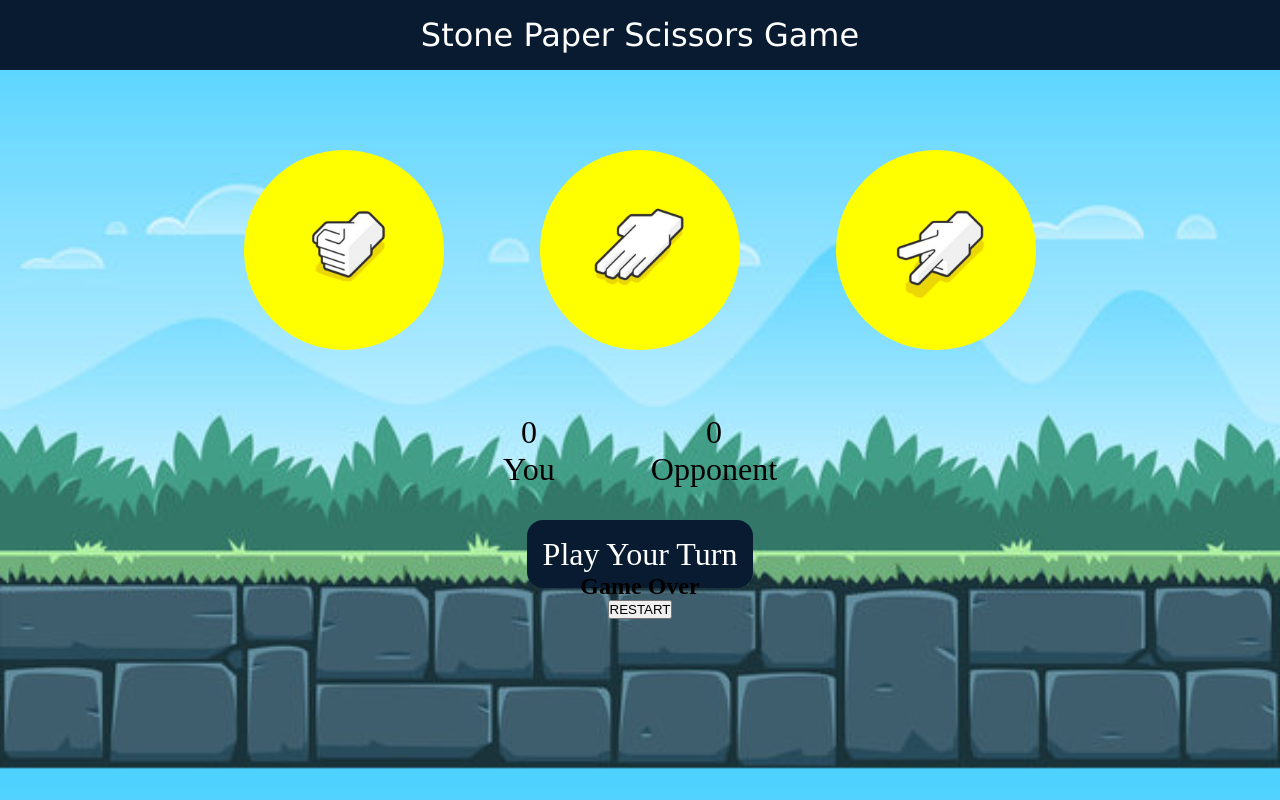
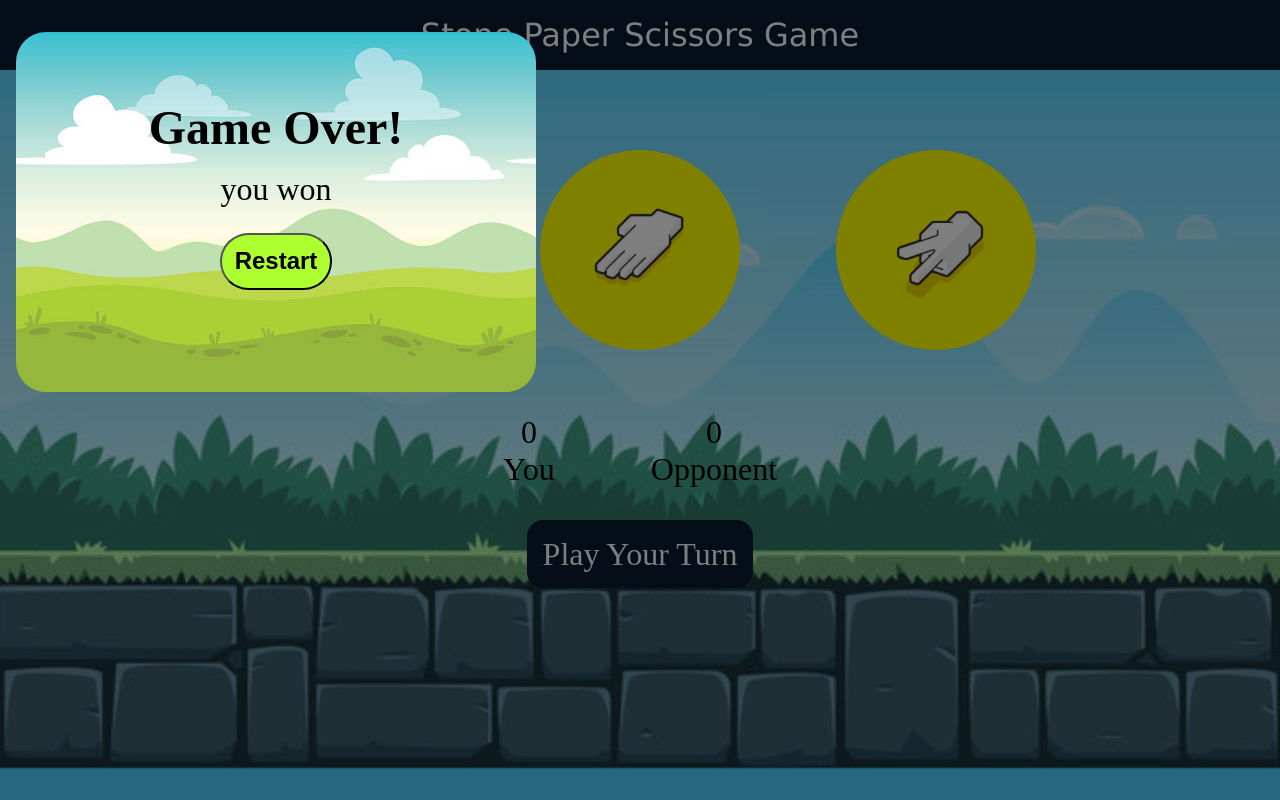
Before and after one commit to Shubham277353/Stone-paper-scissors-game, a plain HTML site: page index.html in a window 1280 px wide. Drawn offline with Linux system fonts and the light colour scheme.

Commit message:
added popup box after 5 round ends ,which shows the final winner and restart button

```diff
--- a/index.html
+++ b/index.html
@@ -39,13 +39,15 @@
       <p id="msg">Play Your Turn</p>
     </div>
 
-    <div id="popUp">
-      <div id="popUpContent">
-        <h2 id="game-over">Game Over</h2>
-        <p id="finalScore"></p>
-        <button id="restart-button">RESTART</button>
+    <div id="popup" class="popup">
+      <div class="popup-content">
+        <div class="content">
+        <h2>Game Over!</h2>
+        <p id="finalScore">you won</p>
+        <button id="restart-button">Restart</button></div>
       </div>
     </div>
+
 
     <script src="/Stone-paper-scissors-game/script.js"></script>
   </body>
--- a/script.js
+++ b/script.js
@@ -2,9 +2,12 @@
 let stone = document.querySelector(".stone");
 let paper = document.querySelector(".paper");
 let scissors = document.querySelector(".scissors");
-const userScore = document.querySelector("#userscore");
-const compScore = document.querySelector("#compscore");
+let userScore = document.querySelector("#userscore");
+let compScore = document.querySelector("#compscore");
 const message = document.querySelector("#msg");
+const finalMessage = document.querySelector("#finalScore")
+const popUp = document.querySelector("#popup")
+const restart = document.querySelector("#restart-button")
 
 
 
@@ -13,6 +16,19 @@ function getComputerChoice() {
     const randomIndex = Math.floor(Math.random() * 3);
     return choices[randomIndex];
 }
+
+restart.addEventListener("click", () => {
+  round  = 0;
+  humanScore = 0;
+  computerScore = 0;
+  userScore.textContent = 0;
+  compScore.textContent = 0;
+
+  console.log(humanScore);
+  console.log(computerScore);
+  popUp.style.display = "none";
+})
+
 
 let humanScore = 0;
 let computerScore = 0;
@@ -52,18 +68,15 @@ function playRound(newHumanChoice) {
 
 
   function endGame() {
-    let message;
     if (humanScore === computerScore) {
-        message.textContent = "Wow, it's a draw. Well played!";
+        finalMessage.textContent = "Wow, it's a draw. Well played!";
     } else if (humanScore > computerScore) {
-        message.textContent = "Congratulations!!!! You won!";
+      finalMessage.textContent = "Congratulations!!!! You won!";
     } else {
-        message.textContent = "Sadly, you lost. Well played though.";
+      finalMessage.textContent = "Sadly, you lost. Well played though.";
     }
 
-    stone.disabled = true;
-    paper.disabled = true;
-    scissors.disabled = true;
+  popUp.style.display = "flex"
 
 }
 
--- a/style.css
+++ b/style.css
@@ -87,3 +87,48 @@ img{
   border-radius: 0.5rem;
   font-weight: 700;
 }
+
+
+.popup{
+  /* display: none; */
+  position: fixed;
+  top: 0;
+  left: 0;
+  width: 100%;
+  height: 100%;
+  background: rgba(0, 0, 0, 0.5);
+  justify-content: center;
+  align-items: center;
+}
+
+.popup-content{
+  background-image: url(/Stone-paper-scissors-game/images/mybgimg.jpg);
+  background-size: cover;
+  margin-top: 2rem;
+  margin-left:1rem;
+  width: 30rem;
+  height: 20rem;
+  padding: 20px;
+  border-radius: 30px;
+  text-align: center;
+}
+
+
+.content{
+  margin-top: 3rem;
+  font-size: 2rem;
+  color: black;
+}
+
+.content button {
+  font-size: 1.5rem;
+  margin-top: 1.54rem;
+  padding: 0.8rem;
+  border-radius: 2rem;
+  background-color: greenyellow;
+  font-weight: 700;
+}
+
+.content h2 {
+  margin-bottom: 1rem;
+}
```
Also changed, not shown: images/mybgimg.jpg (added).
